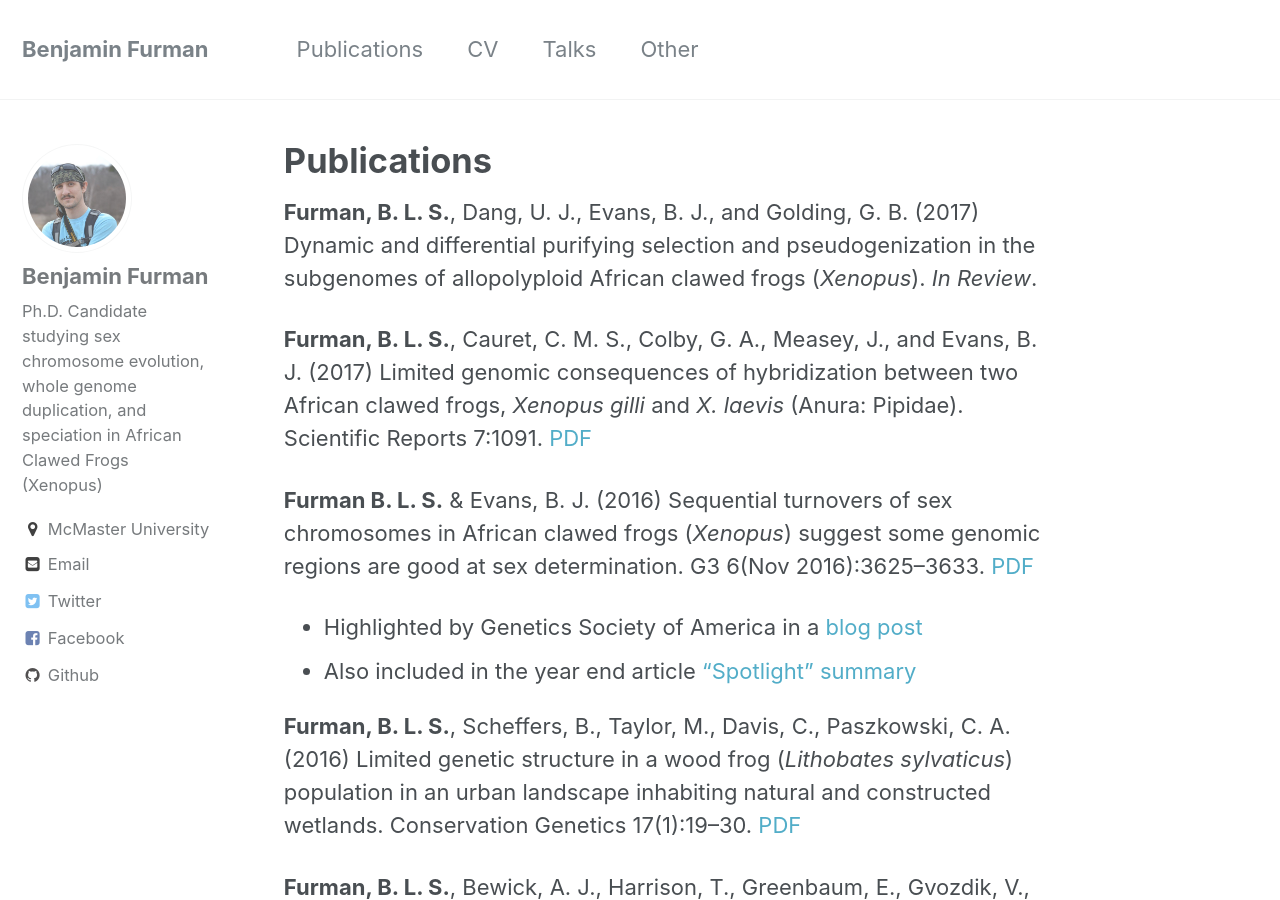
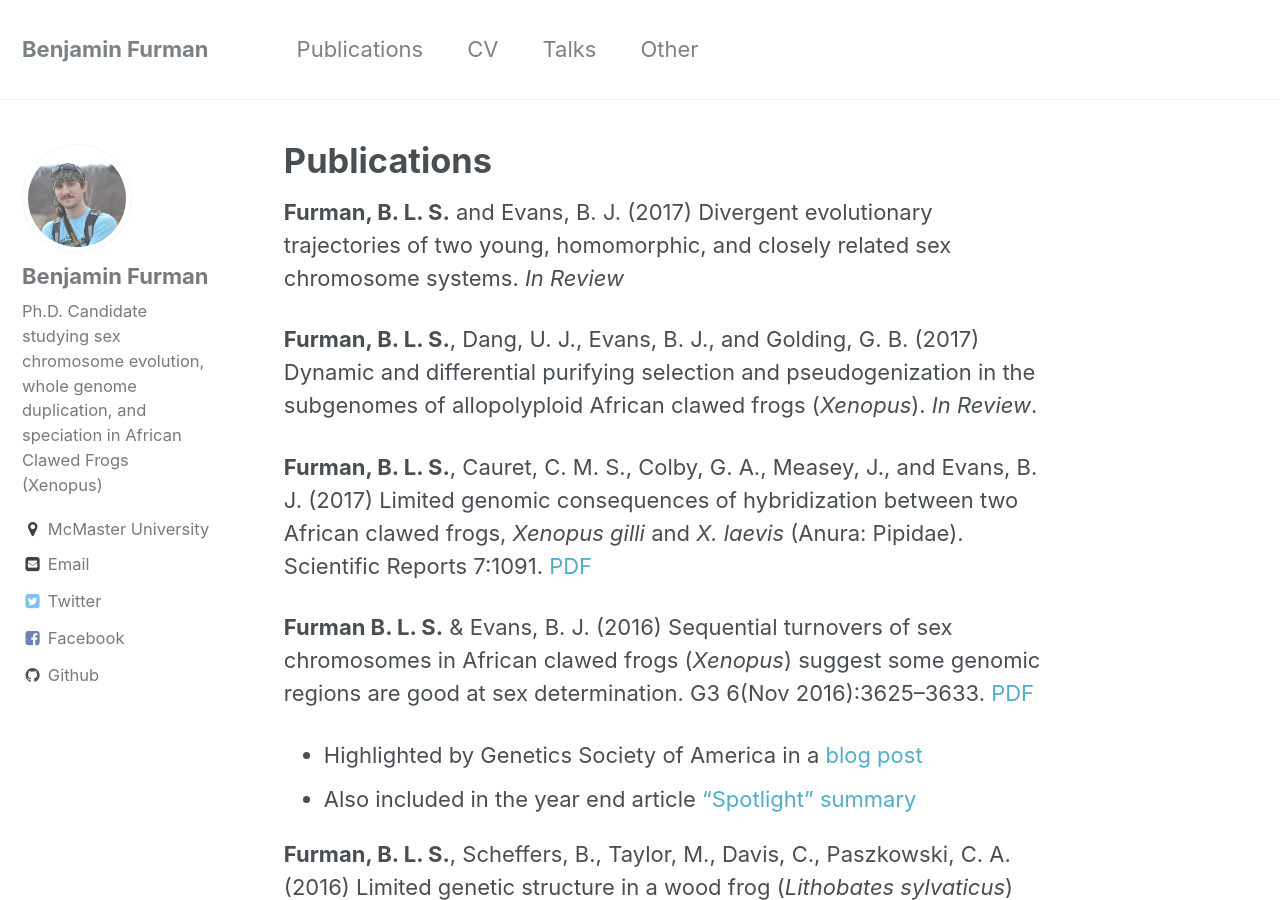
Before and after one commit to benjaminfurman/benjaminfurman.github.io, a Jekyll site: the page built from _pages/publications.md, in a window 1280 px wide and 900 px high. Built offline with Jekyll 4.4.1, drawn with Linux system fonts in a browser that asks for light colours.

Commit message:
added in review paper

```diff
--- a/_pages/publications.md
+++ b/_pages/publications.md
@@ -2,6 +2,8 @@
 title: Publications
 layout: single
 ---
+
+**Furman, B. L. S.** and Evans, B. J. (2017) Divergent evolutionary trajectories of two young, homomorphic, and closely related sex chromosome systems. *In Review*
 
 **Furman, B. L. S.**, Dang, U. J., Evans, B. J., and Golding, G. B. (2017) Dynamic and differential purifying selection and pseudogenization in the subgenomes of allopolyploid African clawed frogs (*Xenopus*). *In Review*.
 
```
